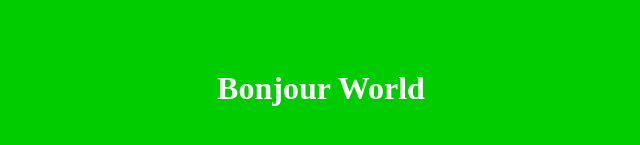
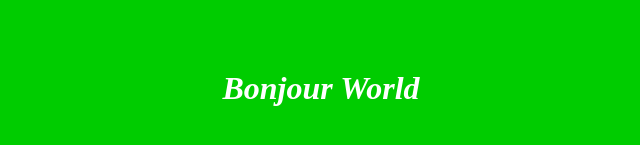
Before and after one commit to mickeokonor/Dossier-Atta, a plain HTML site: page index.html in a window 1280 px wide. Shown: the part 271-416 px from the top of the page, 327-967 px from the left. Drawn offline with Linux system fonts and the light colour scheme.

Commit message:
Add italic to the bonjour world

```diff
--- a/index.html
+++ b/index.html
@@ -22,6 +22,6 @@
 
 <body>
 
-<h1>Bonjour World</h1>
+<h1><i>Bonjour World</i></h1>
 </body>
 </html>
```
